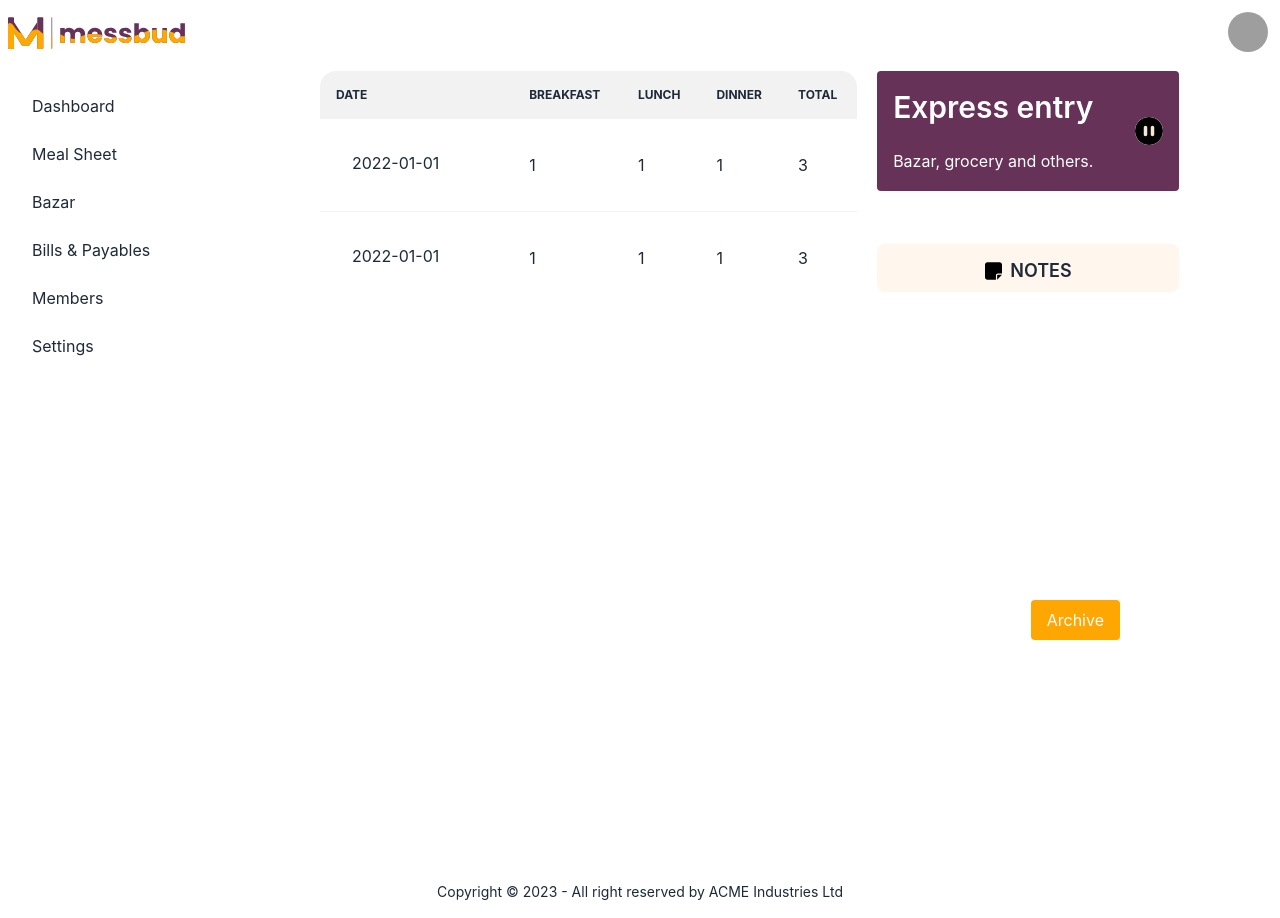
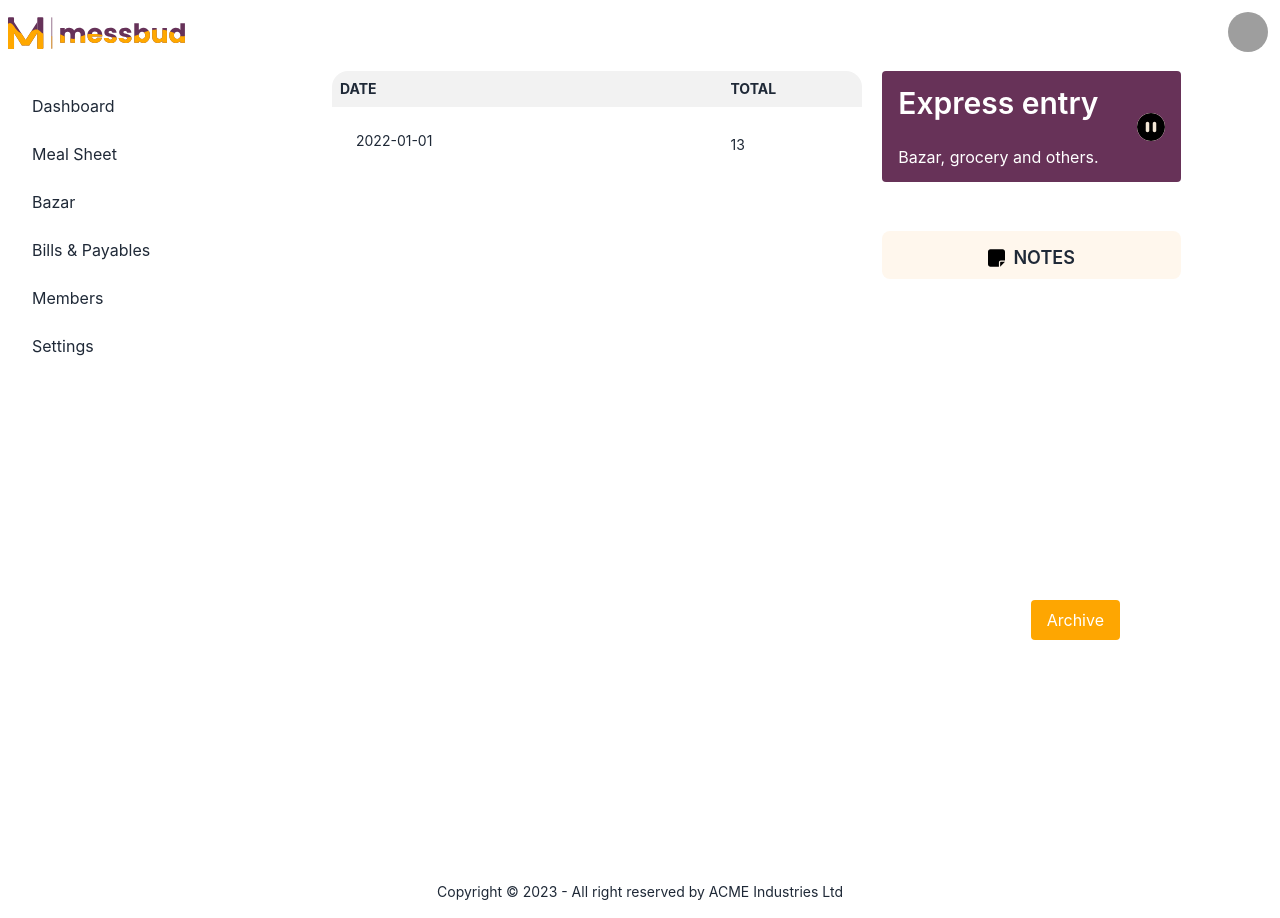
Before and after one commit to 2ndjoy/messbudCom_Client, a React (Create React App) app: page /bazar in a window 1280 px wide. Built offline with nearby package versions, Linux system fonts and the light colour scheme; grey boxes are pictures that could not be loaded.

Commit message:
Responsiveness 60% fixed

```diff
--- a/package.json
+++ b/package.json
@@ -14,6 +14,7 @@
     "daisyui": "^2.51.5",
     "postcss-cli": "^10.1.0",
     "react": "^18.2.0",
+    "react-collapse": "^5.1.1",
     "react-dom": "^18.2.0",
     "react-icons": "^4.8.0",
     "react-router-dom": "^6.10.0",
--- a/src/Components/DashBoardComponents/Bazar/BazarTable.js
+++ b/src/Components/DashBoardComponents/Bazar/BazarTable.js
@@ -2,22 +2,17 @@ import React from "react";
 
 const BazarTable = () => {
   return (
-    <div className="w-full">
-      {/* Table */}
+    <div className="lg:ml-3 lg:w-full ml-14">
       <div className="overflow-x-auto">
-        <table className="table w-full">
-          {/* head */}
+        <table className="table table-compact lg:w-full">
           <thead>
             <tr>
               <th>Date</th>
-              <th>Breakfast</th>
-              <th>Lunch</th>
-              <th>Dinner</th>
+              <th></th>
               <th>Total</th>
             </tr>
           </thead>
           <tbody>
-            {/* row 1 */}
             <tr>
               <td>
                 <div className="collapse">
@@ -28,26 +23,8 @@ const BazarTable = () => {
                   </div>
                 </div>
               </td>
-              <td>1</td>
-              <td>1</td>
-              <td>1</td>
-              <td>3</td>
-            </tr>
-            <tr>
-              <td>
-                {" "}
-                <div className="collapse">
-                  <input type="checkbox" />
-                  <div className="collapse-title"> 2022-01-01</div>
-                  <div className="collapse-content">
-                    <p>hello</p>
-                  </div>
-                </div>
-              </td>
-              <td>1</td>
-              <td>1</td>
-              <td>1</td>
-              <td>3</td>
+              <td></td>
+              <td>13</td>
             </tr>
           </tbody>
         </table>
--- a/src/Components/DashBoardComponents/BillsAndPayables/BillsTable.js
+++ b/src/Components/DashBoardComponents/BillsAndPayables/BillsTable.js
@@ -2,13 +2,15 @@ import React from "react";
 
 const BillsTable = () => {
   return (
-    <div className="w-full">
+    <div className="lg:ml-3 lg:w-full ml-14">
       <div className="overflow-x-auto">
-        <table className="table w-full">
+        <table className="table table-compact lg:w-full">
           {/* head */}
           <thead>
             <tr>
               <th>Title</th>
+              <th></th>
+              <th></th>
               <th>Amount</th>
             </tr>
           </thead>
@@ -16,6 +18,8 @@ const BillsTable = () => {
             {/* row 1 */}
             <tr>
               <td>Cy Ganderton</td>
+              <td></td>
+              <td></td>
               <td>333</td>
             </tr>
             {/* row 2 */}
--- a/src/Components/DashBoardComponents/MealSheet/MealTable.js
+++ b/src/Components/DashBoardComponents/MealSheet/MealTable.js
@@ -2,11 +2,10 @@ import React from "react";
 
 const MealTable = () => {
   return (
-    <div className="w-full">
+    <div className="">
       {/* Table */}
-      <div className="overflow-x-auto">
-        <table className="table w-full">
-          {/* head */}
+      <div className="overflow-x-auto scroll-m-0">
+        <table className="table table-compact w-full">
           <thead>
             <tr>
               <th>Date</th>
```
Also changed, not shown: 1 other file (tests, documents, lock files or other folders).
